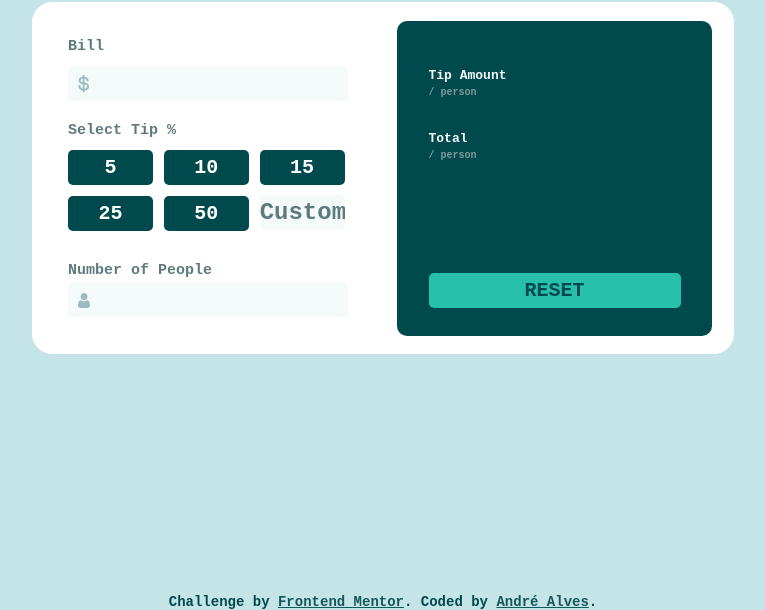
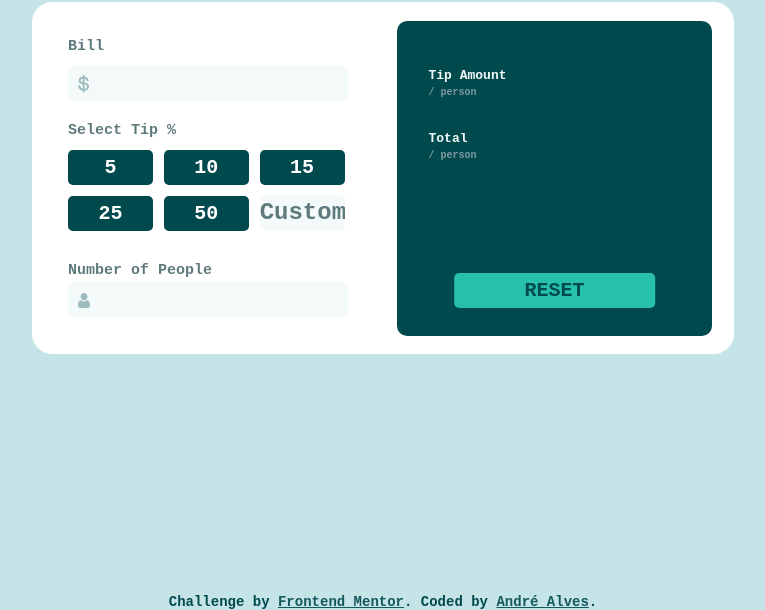
Before and after one commit to Alves-Andre/Segundo-Challenger, a plain HTML site: page index.html in a window 1280 px wide. Shown: the part 190-800 px from the top of the page, without its empty margins (257-1022 px from the left). Drawn offline with nearby package versions, Linux system fonts and the light colour scheme; a web font is replaced by a local one.

Commit message:
configurando botao reset

```diff
--- a/index.html
+++ b/index.html
@@ -49,7 +49,7 @@
       <p>Total</p>
       <p>/ person</p>
       <label for="#" id="amountresult"></label>
-      <input type="button" value="RESET" id="reset">
+      <a href="./index.html" class="reset"><input type="button" value="RESET" class="reset"></a>
 
     </div>
 
--- a/styles/style.css
+++ b/styles/style.css
@@ -149,7 +149,7 @@ input[type=number]{
     font-size: 10px;
     left: 10%;
 }
-#reset {
+.reset {
     position: inherit;
     top: 80%;
     width: 80%;
```
